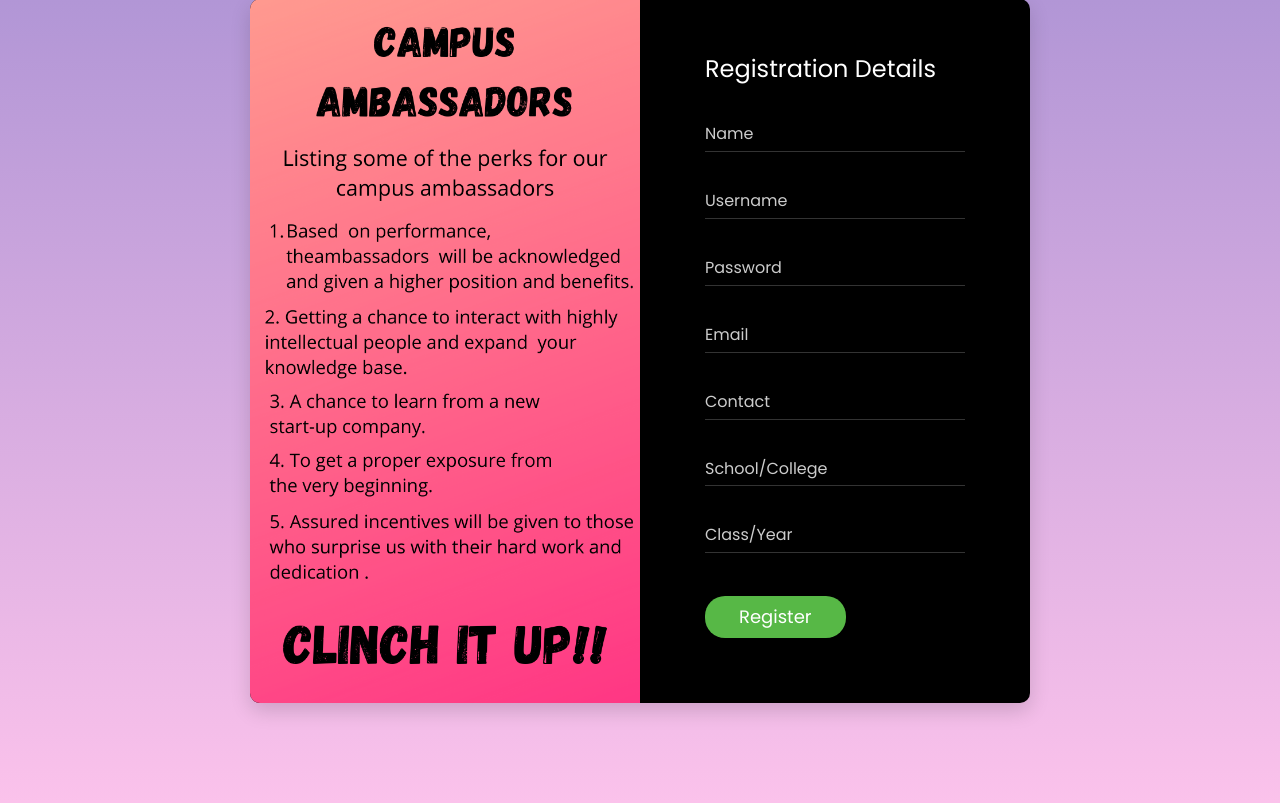
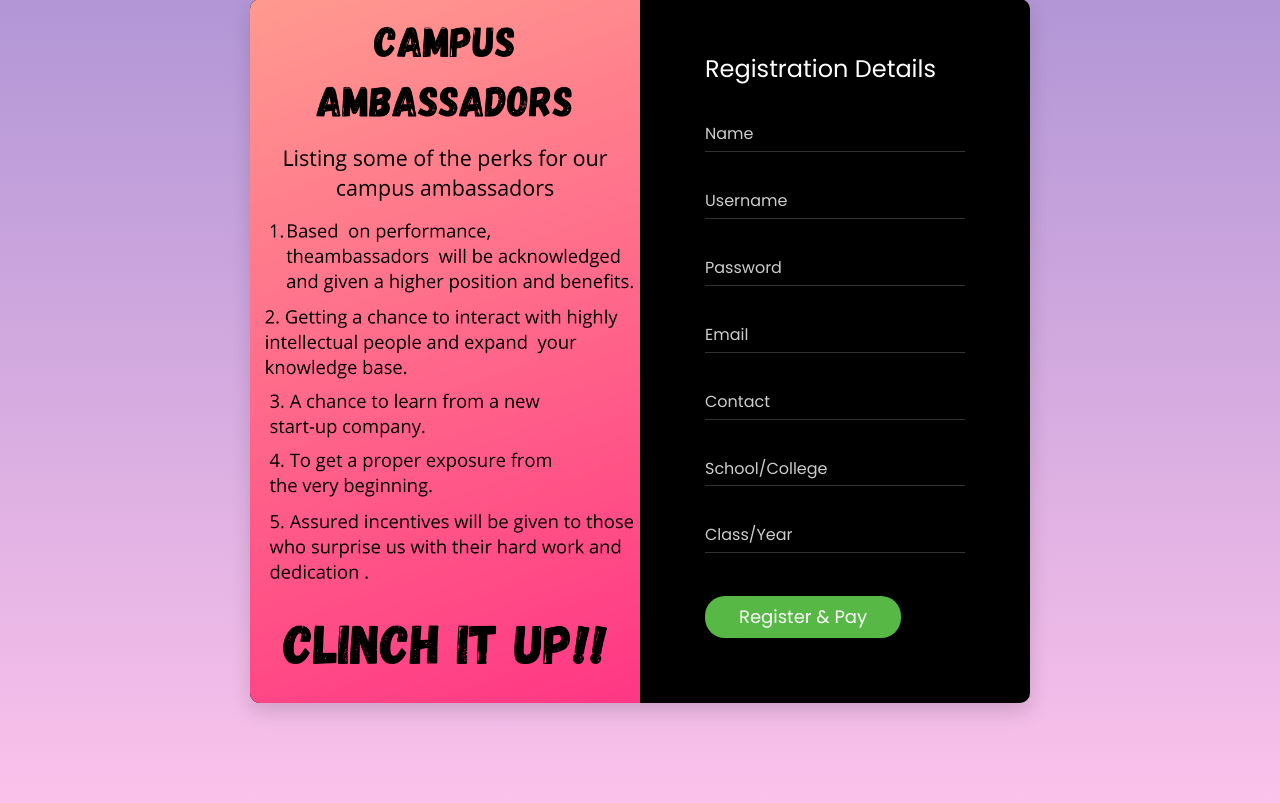
Before and after one commit to pulkitjain11/CalibreClinch, a PHP site: page /register.php in a window 1280 px wide. Shown: the part 253-1056 px from the top of the page. Run offline with PHP 8.4, Linux system fonts and the light colour scheme; some libraries are stand-ins or nearby versions.

Commit message:
Who are we

```diff
--- a/register.php
+++ b/register.php
@@ -61,7 +61,7 @@ include "connection.php";
                             <input class="input--style-3" type="text" placeholder="Class/Year" name="class"required>
                         </div>
                         <div class="p-t-10">
-                            <button class="btn btn--pill btn--green" type="submit"name="submit1">Register</button>
+                            <button class="btn btn--pill btn--green" type="submit"name="submit1">Register & Pay</button>
                         </div>
                         <div class="alert alert-success" id="success" style="margin-top:10px;display: none">
                           <strong>Success!</strong> Account Registration Successful!
```
Also changed, not shown: index.php (+6 -7 lines).
